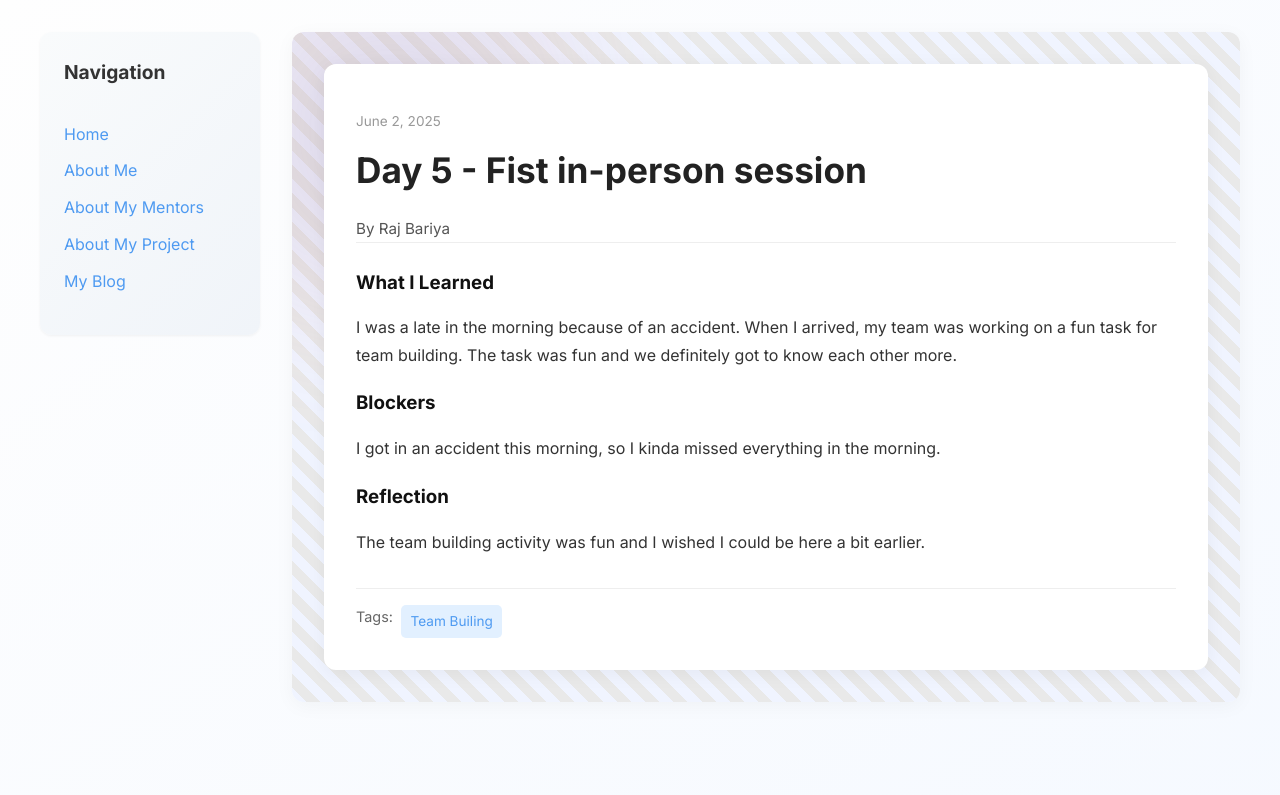
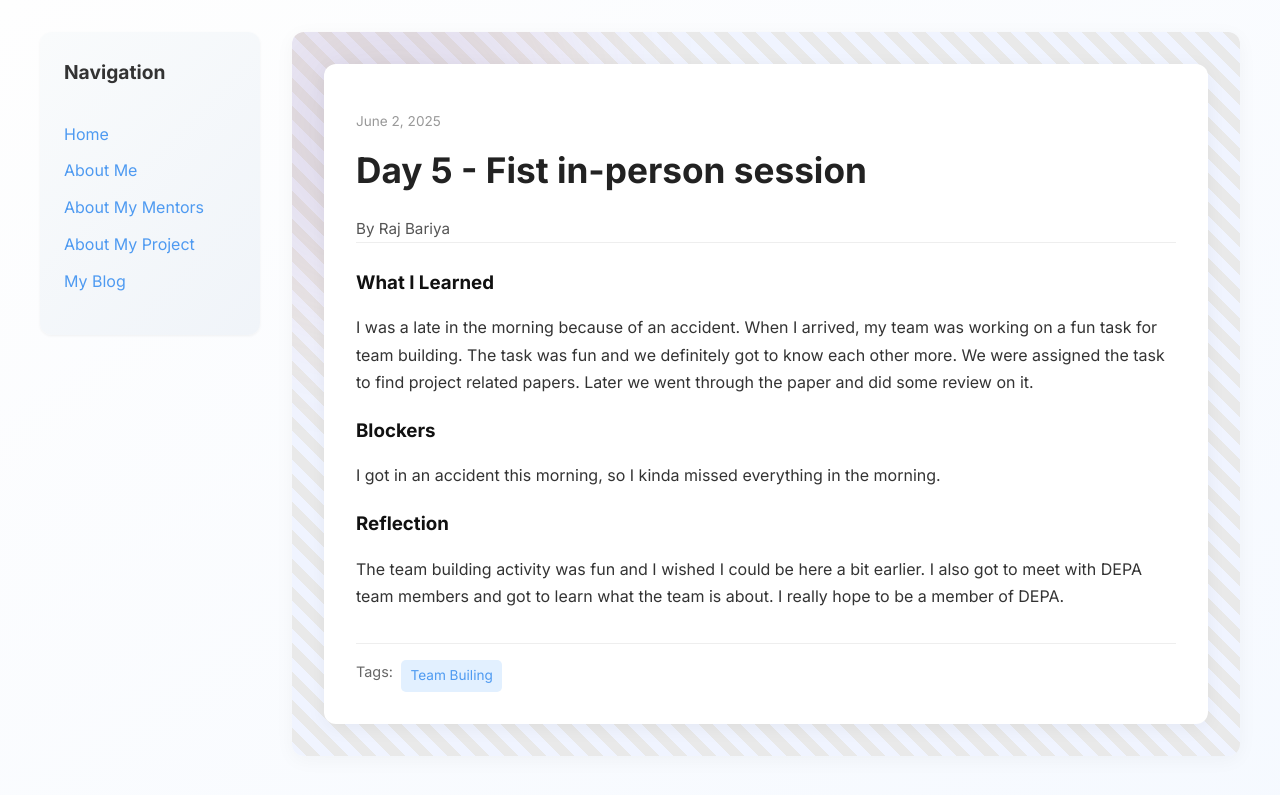
Before and after one commit to rajbariyaa/rajbariyaa.github.io, a Jekyll site: the page built from _posts/2025-06-02-day-5.md, in a window 1280 px wide. Shown: the top 795 px of the page. Built offline with Jekyll 4.4.1, drawn with Linux system fonts in a browser that asks for light colours.

Commit message:
Update 2025-06-02-day-5.md

```diff
--- a/_posts/2025-06-02-day-5.md
+++ b/_posts/2025-06-02-day-5.md
@@ -7,11 +7,11 @@ permalink: /day5.html
 tags: ["Team Builing"]
 
 what_i_learned: |
-  I was a late in the morning because of an accident. When I arrived, my team was working on a fun task for team building. The task was fun and we definitely got to know each other more.
+  I was a late in the morning because of an accident. When I arrived, my team was working on a fun task for team building. The task was fun and we definitely got to know each other more. We were assigned the task to find project related papers. Later we went through the paper and did some review on it.
 
 blockers: |
   I got in an accident this morning, so I kinda missed everything in the morning.
 
 reflection: |
-  The team building activity was fun and I wished I could be here a bit earlier.
+  The team building activity was fun and I wished I could be here a bit earlier. I also got to meet with DEPA team members and got to learn what the team is about. I really hope to be a member of DEPA.
 ---
```
